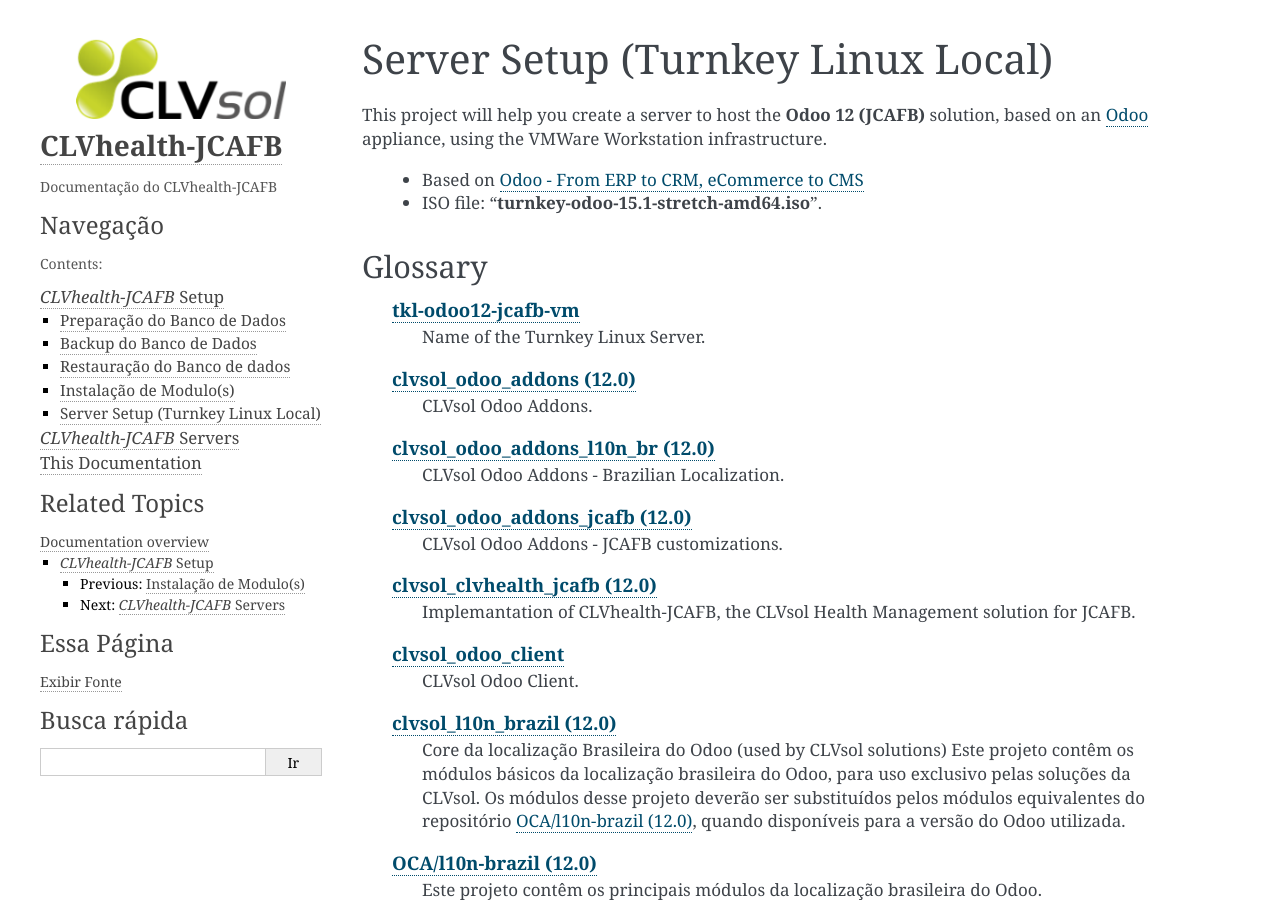
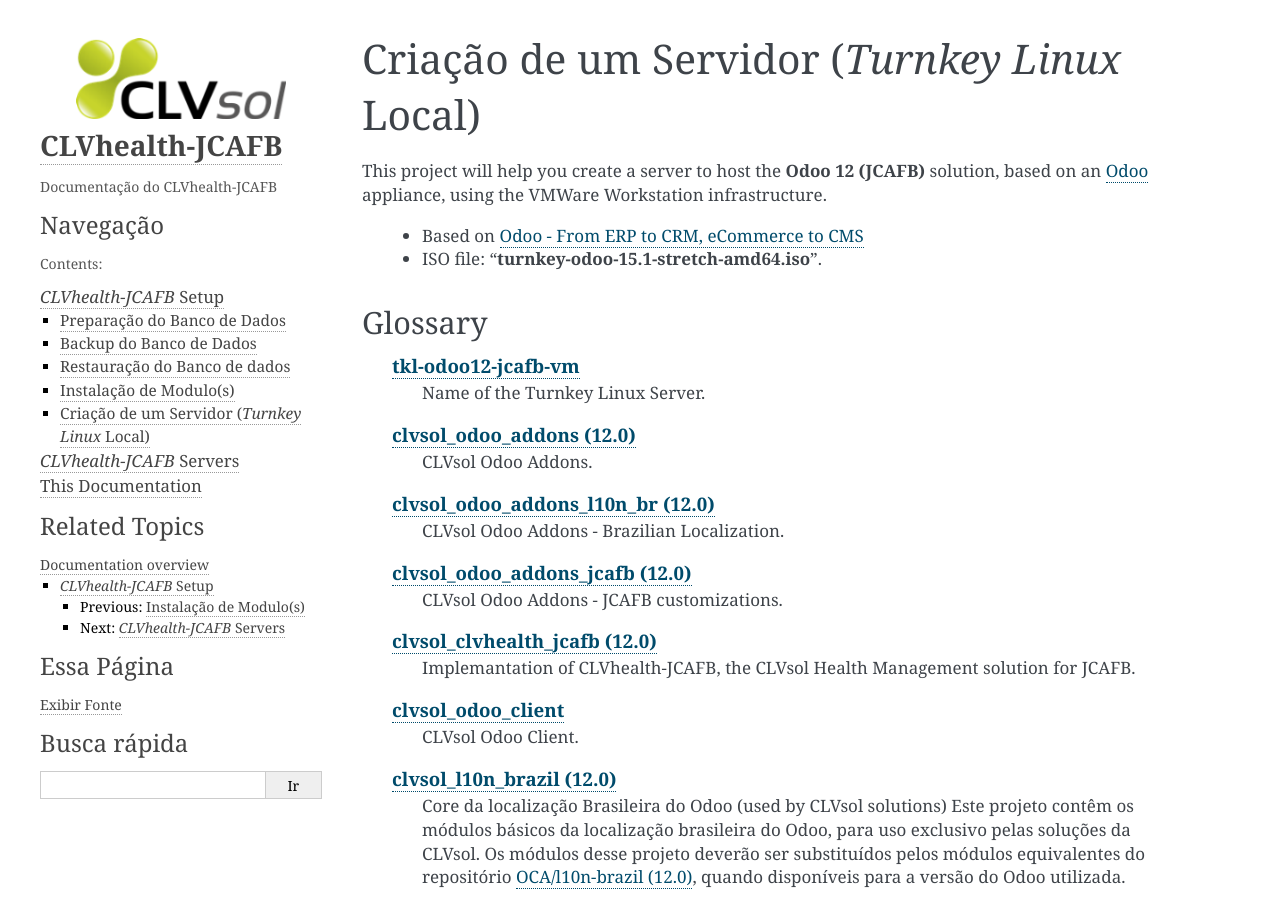
Before and after one commit to CLVsol/clvsol_clvhealth_jcafb_docs, a Sphinx documentation site: the page built from source/setup/server_setup_local.rst, in a window 1280 px wide and 900 px high. Built offline with Sphinx 7.4.7, drawn with Linux system fonts in a browser that asks for light colours.

Commit message:
[IMP] source/setup/server_setup_local.rst

```diff
--- a/source/setup/server_setup_local.rst
+++ b/source/setup/server_setup_local.rst
@@ -4,12 +4,12 @@
 
 .. role:: red
 
-.. index:: Server Setup (Turnkey Linux Local)
+.. index:: Criação de um Servidor (Turnkey Linux Local)
 .. index:: Odoo 12.0 Setup
 
-==================================
-Server Setup (Turnkey Linux Local)
-==================================
+==============================================
+Criação de um Servidor (*Turnkey Linux* Local)
+==============================================
 
 This project will help you create a server to host the **Odoo 12 (JCAFB)** solution, based on an `Odoo <https://www.odoo.com/>`_  appliance, using the VMWare Workstation infrastructure.
 
```
